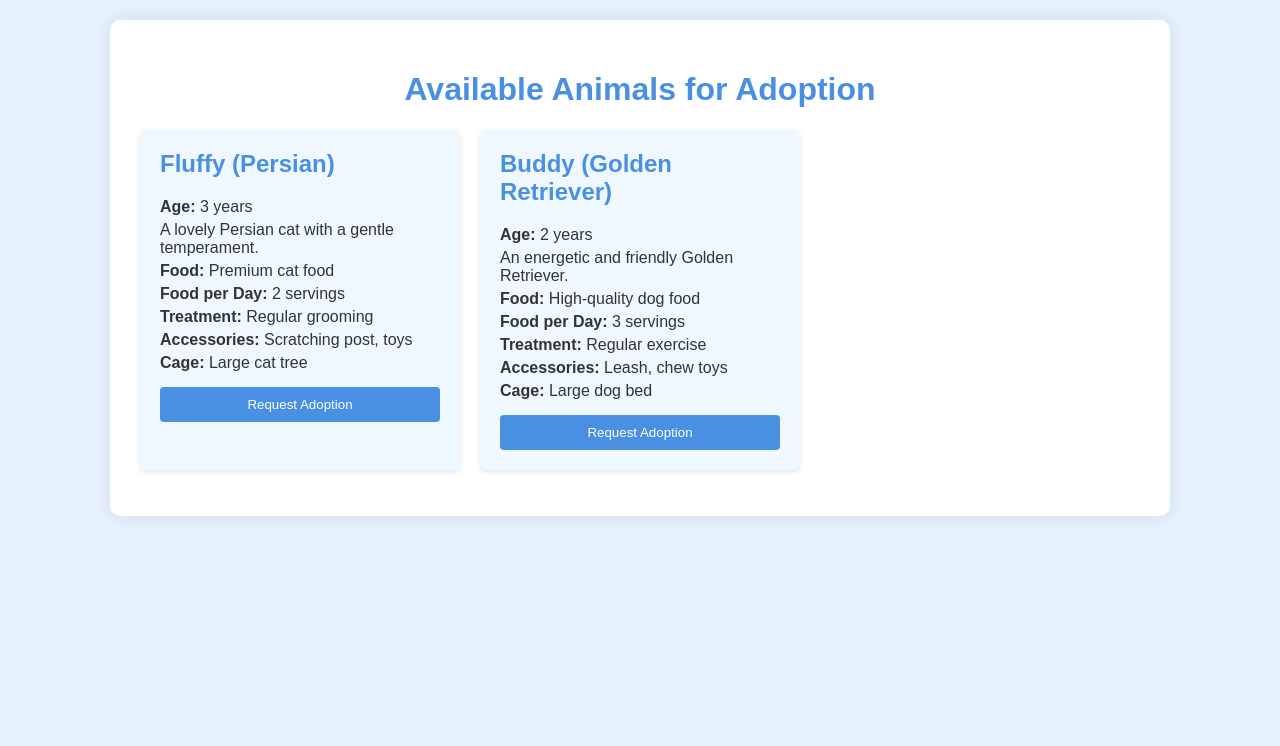
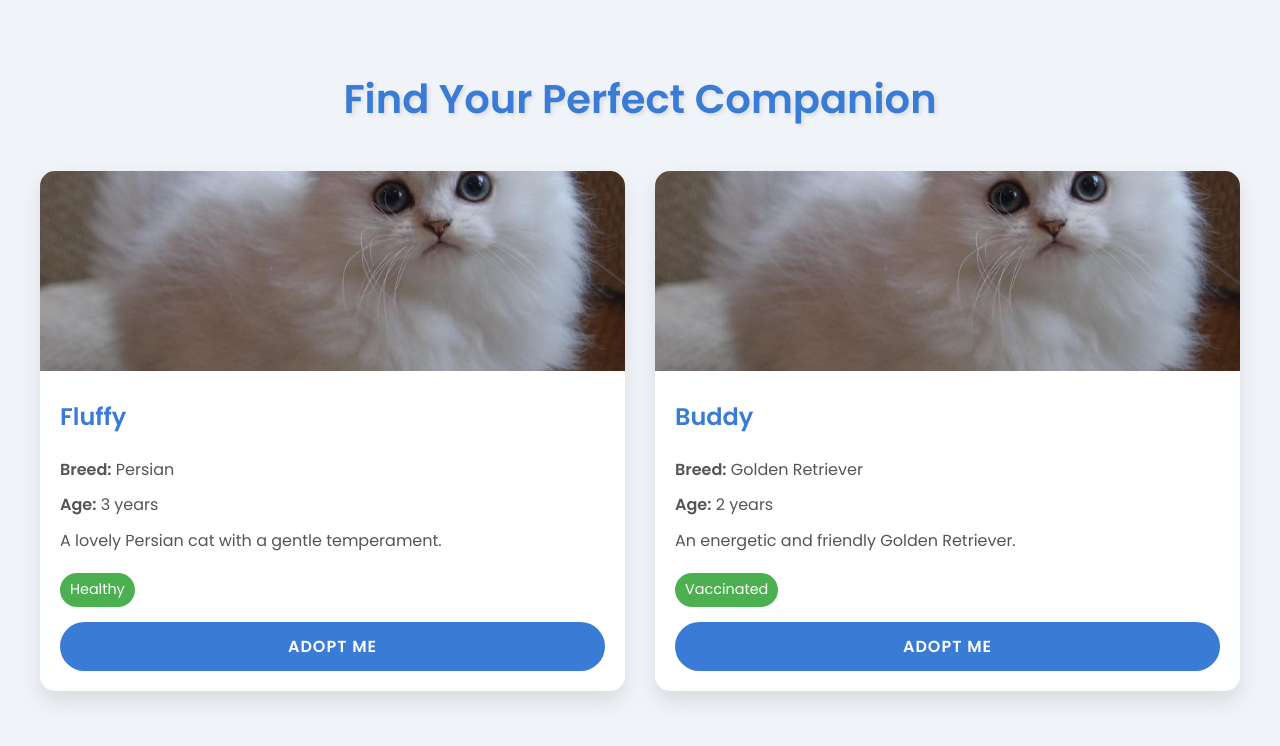
Before and after one commit to Qibaal/Tubes-Sisterin, a CodeIgniter 4 app: the page made by app/Views/adoption.php in a window 1280 px wide. Shown: the top 746 px of the page. Run offline with PHP 8.4 and a stand-in for CodeIgniter, Linux system fonts and the light colour scheme; the template is opened without the code that fills it, so the values that code supplies are empty; some libraries are stand-ins or nearby versions.

Commit message:
frontend - 2

```diff
--- a/app/Config/Routes.php
+++ b/app/Config/Routes.php
@@ -26,6 +26,7 @@ $routes->group('profile', ['filter' => 'auth'], function($routes) {
 
 $routes->group('adoption', function($routes) {
     $routes->get('', 'AdoptionController::index'); // Route for the adoption list page
+    $routes->get('/example',  'AdoptionController::info');
     $routes->match(['get', 'post'], 'request/(:num)', 'AdoptionController::requestAdoption/$1'); // Route for adoption requests
 });
 
--- a/app/Controllers/AdoptionController.php
+++ b/app/Controllers/AdoptionController.php
@@ -35,6 +35,11 @@ class AdoptionController extends Controller
 
         // return view('adoption', ['animals' => $animals]);
         return view('adoption');
+    }
+
+    public function info()
+    {
+        return view('adoption-info.php');
     }
 
     public function requestAdoption($animalId)
--- a/app/Views/adoption.php
+++ b/app/Views/adoption.php
@@ -3,66 +3,101 @@
 <head>
     <meta charset="UTF-8">
     <meta name="viewport" content="width=device-width, initial-scale=1.0">
-    <title>Adoption Page - Sugency</title>
+    <title>Adopt a Furry Friend - Sugency</title>
+    <link href="https://fonts.googleapis.com/css2?family=Poppins:wght@300;400;600&display=swap" rel="stylesheet">
     <style>
         body {
-            font-family: Arial, sans-serif;
-            background-color: #e6f3ff;
+            font-family: 'Poppins', sans-serif;
+            background-color: #f0f4f8;
             margin: 0;
-            padding: 20px;
+            padding: 0;
             color: #333;
+            line-height: 1.6;
         }
         .container {
-            max-width: 1000px;
+            max-width: 1200px;
             margin: 0 auto;
-            background-color: #ffffff;
-            padding: 30px;
-            border-radius: 10px;
-            box-shadow: 0 0 20px rgba(0, 0, 0, 0.1);
+            padding: 40px 20px;
         }
         h1 {
-            color: #4a90e2;
+            color: #3a7bd5;
             text-align: center;
+            font-size: 2.5rem;
+            margin-bottom: 40px;
+            text-shadow: 2px 2px 4px rgba(0,0,0,0.1);
+        }
+        .adopt-button {
+            display: inline-block;
+            text-align: center;
+            background-color: #3a7bd5;
+            color: #ffffff;
+            text-decoration: none;
+            padding: 12px 20px;
+            border-radius: 25px;
+            cursor: pointer;
+            transition: background-color 0.3s, transform 0.2s;
+            width: auto;
+            margin-top: 15px;
+            font-size: 1rem;
+            font-weight: 600;
+            text-transform: uppercase;
+            letter-spacing: 1px;
+            display: block;
+            text-align: center;
+        }
+        .adopt-button:hover {
+            background-color: #2c5ea3;
+            transform: scale(1.05);
         }
         .animal-list {
             list-style-type: none;
             padding: 0;
             display: grid;
-            grid-template-columns: repeat(auto-fill, minmax(300px, 1fr));
-            gap: 20px;
+            grid-template-columns: repeat(auto-fit, minmax(300px, 1fr));
+            gap: 30px;
         }
         .animal-item {
-            background-color: #f0f8ff;
-            border-radius: 5px;
+            background-color: #ffffff;
+            border-radius: 15px;
+            overflow: hidden;
+            box-shadow: 0 10px 20px rgba(0, 0, 0, 0.1);
+            transition: transform 0.3s ease, box-shadow 0.3s ease;
+        }
+        .animal-item:hover {
+            transform: translateY(-5px);
+            box-shadow: 0 15px 30px rgba(0, 0, 0, 0.15);
+        }
+        .animal-image {
+            width: 100%;
+            height: 200px;
+            object-fit: cover;
+        }
+        .animal-info {
             padding: 20px;
-            box-shadow: 0 2px 5px rgba(0, 0, 0, 0.1);
         }
-        .animal-item h2 {
-            color: #4a90e2;
+        .animal-info h2 {
+            color: #3a7bd5;
             margin-top: 0;
+            font-size: 1.5rem;
         }
-        .animal-item p {
-            margin: 5px 0;
+        .animal-info p {
+            margin: 10px 0;
+            color: #555;
         }
-        button {
-            background-color: #4a90e2;
-            color: #ffffff;
-            border: none;
-            padding: 10px 20px;
-            border-radius: 4px;
-            cursor: pointer;
-            transition: background-color 0.3s;
-            width: 100%;
+        .health-status {
+            display: inline-block;
+            background-color: #4CAF50;
+            color: white;
+            padding: 5px 10px;
+            border-radius: 20px;
+            font-size: 0.9rem;
             margin-top: 10px;
-        }
-        button:hover {
-            background-color: #3a7bc8;
         }
     </style>
 </head>
 <body>
     <div class="container">
-        <h1>Available Animals for Adoption</h1>
+        <h1>Find Your Perfect Companion</h1>
 
         <ul class="animal-list" id="animal-list">
             <!-- Animal items will be populated here -->
@@ -78,11 +113,8 @@
                 breed: 'Persian',
                 age: 3,
                 description: 'A lovely Persian cat with a gentle temperament.',
-                food: 'Premium cat food',
-                food_per_day: 2,
-                treatment: 'Regular grooming',
-                accessories: 'Scratching post, toys',
-                cage: 'Large cat tree'
+                health_status: 'Healthy',
+                image: '/asset/persian.png'
             },
             {
                 id: 2,
@@ -90,11 +122,8 @@
                 breed: 'Golden Retriever',
                 age: 2,
                 description: 'An energetic and friendly Golden Retriever.',
-                food: 'High-quality dog food',
-                food_per_day: 3,
-                treatment: 'Regular exercise',
-                accessories: 'Leash, chew toys',
-                cage: 'Large dog bed'
+                health_status: 'Vaccinated',
+                image: '/asset/persian.png'
             }
         ];
 
@@ -102,17 +131,15 @@
         function createAnimalItem(animal) {
             return `
                 <li class="animal-item">
-                    <h2>${animal.name} (${animal.breed})</h2>
-                    <p><strong>Age:</strong> ${animal.age} years</p>
-                    <p>${animal.description}</p>
-                    <p><strong>Food:</strong> ${animal.food}</p>
-                    <p><strong>Food per Day:</strong> ${animal.food_per_day} servings</p>
-                    <p><strong>Treatment:</strong> ${animal.treatment}</p>
-                    <p><strong>Accessories:</strong> ${animal.accessories}</p>
-                    <p><strong>Cage:</strong> ${animal.cage}</p>
-                    <form action="/adoption/request/${animal.id}" method="post">
-                        <button type="submit">Request Adoption</button>
-                    </form>
+                    <img src="${animal.image}" alt="${animal.name}" class="animal-image">
+                    <div class="animal-info">
+                        <h2>${animal.name}</h2>
+                        <p><strong>Breed:</strong> ${animal.breed}</p>
+                        <p><strong>Age:</strong> ${animal.age} ${animal.age === 1 ? 'year' : 'years'}</p>
+                        <p>${animal.description}</p>
+                        <span class="health-status">${animal.health_status}</span>
+                        <a href="adoption_info.php?id=${animal.id}" class="adopt-button">Adopt Me</a>
+                    </div>
                 </li>
             `;
         }
```
Also changed, not shown: app/Views/adoption_info.php (added, +191 -0 lines), public/asset/persian.png (added).
